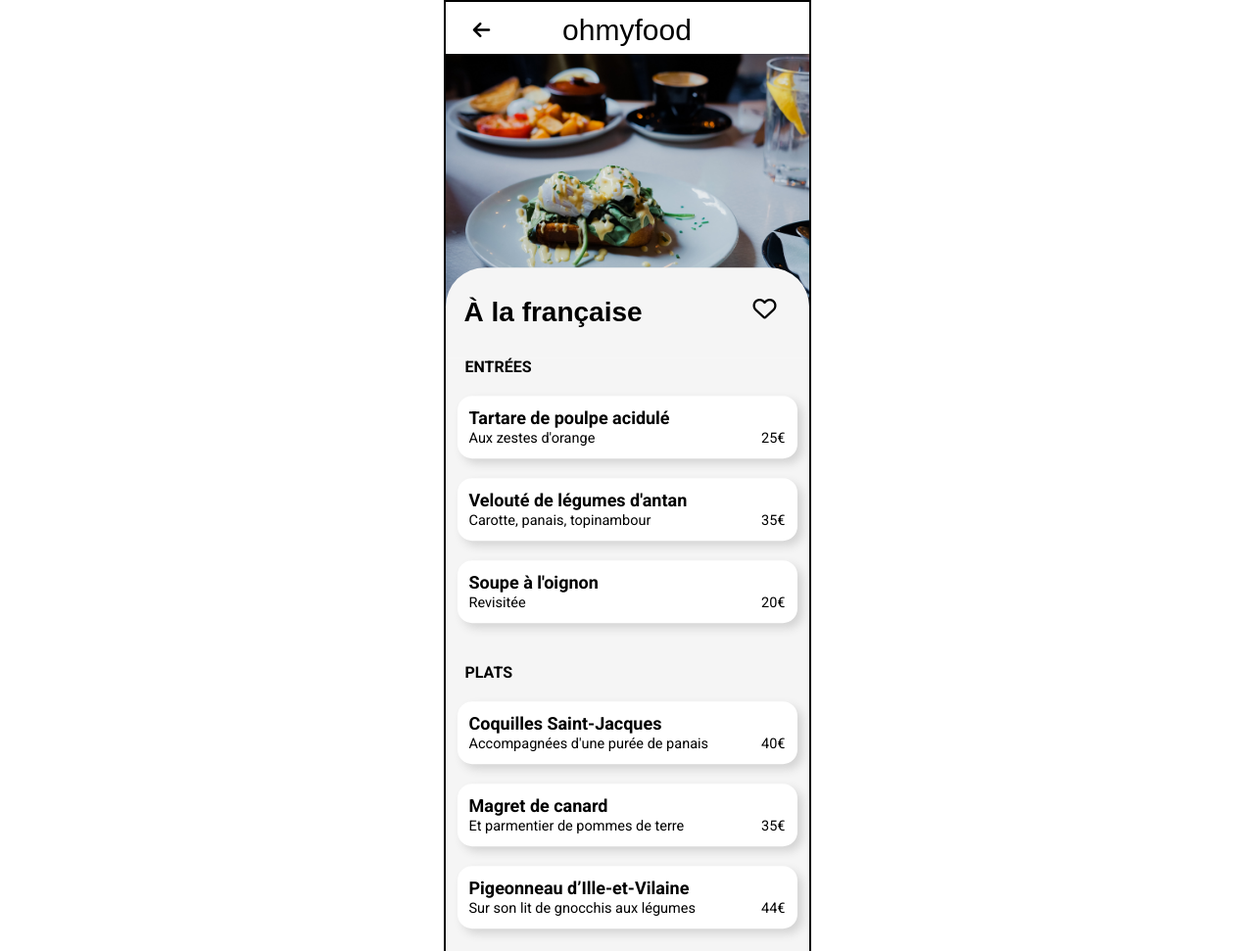
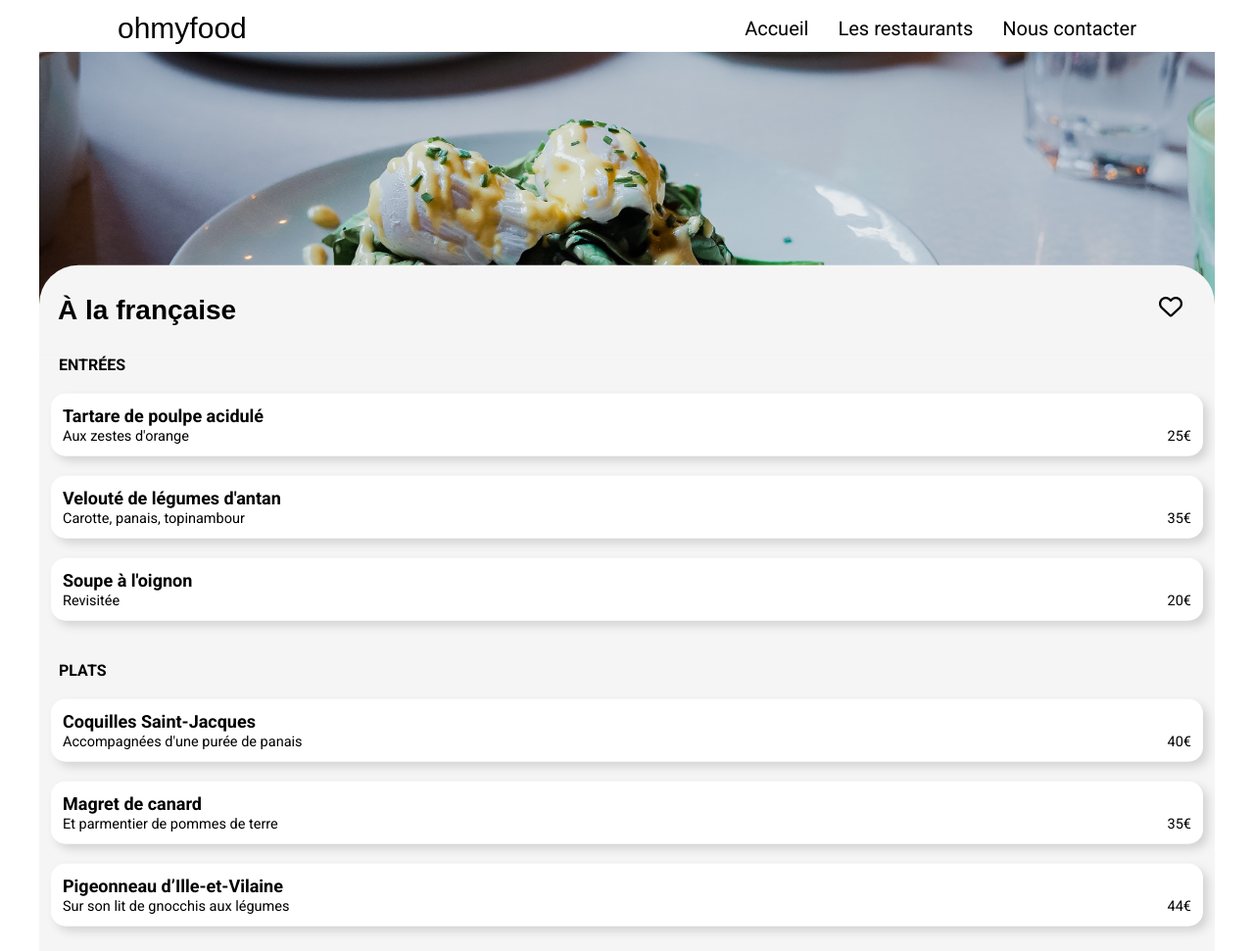
Before and after one commit to Lsael/P3-OCR, a website: page pages/a-la-francaise.html in a window 1280 px wide. Shown: the top 971 px of the page at 98% size. Drawn offline with Linux system fonts and the light colour scheme; a web font is replaced by a local one.

Commit message:
Trying some desktop layouts

```diff
--- a/pages/a-la-francaise.html
+++ b/pages/a-la-francaise.html
@@ -14,7 +14,14 @@
 <body>
     <header class="menu-header">
         <a href="../index.html"><i class="fa-solid fa-arrow-left"></i></a>
-        <span>ohmyfood</span>
+        <div>
+            <span>ohmyfood</span>
+            <nav>
+                <a href="/index.html">Accueil</a>
+                <a href="#restaurants">Les restaurants</a>
+                <a href="mailto:contact@omyfood.com">Nous contacter</a>
+            </nav>
+        </div>
     </header>
     <main class="main-menus">
         <img src="../styles/images/restaurants/toa-heftiba-DQKerTsQwi0-unsplash.jpg" alt="À la française" class="menu-img">
--- a/styles/sass/base/_general.scss
+++ b/styles/sass/base/_general.scss
@@ -8,12 +8,19 @@
   }
 
 body {
-    max-width: 375px;
+/*     max-width: 375px; */
+    max-width: 1200px;
     margin: auto;
-    border: 2px solid black;
+/*     border: 2px solid black; */
 }
 
 a, a:visited {
     text-decoration: none;
     color: inherit;
 }
+
+/* @media screen and (min-width:900px) {
+    body {
+        transform: scale(1.2);
+    }
+} */
--- a/styles/sass/base/style.scss
+++ b/styles/sass/base/style.scss
@@ -1,6 +1,7 @@
 @import '../utils/variables';
 @import '../utils/mixins';
 @import './general';
+@import '../components/navBar';
 @import '../components/buttons';
 @import '../layouts/header';
 @import '../layouts/footer';
--- /dev/null
+++ b/styles/sass/components/_navBar.scss
@@ -0,0 +1,12 @@
+nav {
+    display: none;
+    @media screen and (min-width:992px) {
+        & {
+            display: flex;
+            align-items: center;
+            a {
+                margin-left: 30px;
+            }
+        }
+    }
+}
--- a/styles/sass/layouts/_header.scss
+++ b/styles/sass/layouts/_header.scss
@@ -9,11 +9,27 @@ header {
     }
 }
 
+a {
+    margin: auto;
+    font-size: 20px;
+}
+
 .menu-header {
     display: grid;
     grid-template-columns: 2fr 6fr 2fr;
-    a {
-        margin: auto;
-        font-size: 20px;
+}
+
+@media screen and (min-width:992px) {
+    header, header div {
+        display: flex;
+        justify-content: space-between;
+        margin: 0 40px;
+    }
+    .menu-header {
+        display: flex;
+        flex-direction: column;
+        .fa-arrow-left {
+            display: none;
+        }
     }
 }
--- a/styles/sass/pages/_index.scss
+++ b/styles/sass/pages/_index.scss
@@ -89,3 +89,9 @@
     }
   }
 }
+
+@media screen and (min-width:992px) {
+    .explore {
+      flex-direction: column-reverse;
+    }
+}
```
Also changed, not shown: index.html (+5 -0 lines), styles/sass/style.css, 1 other file.
